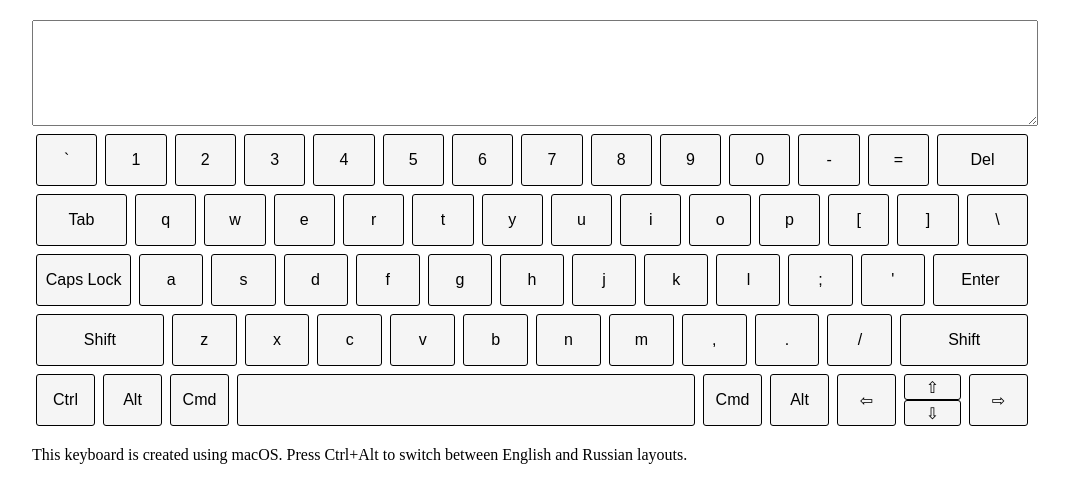
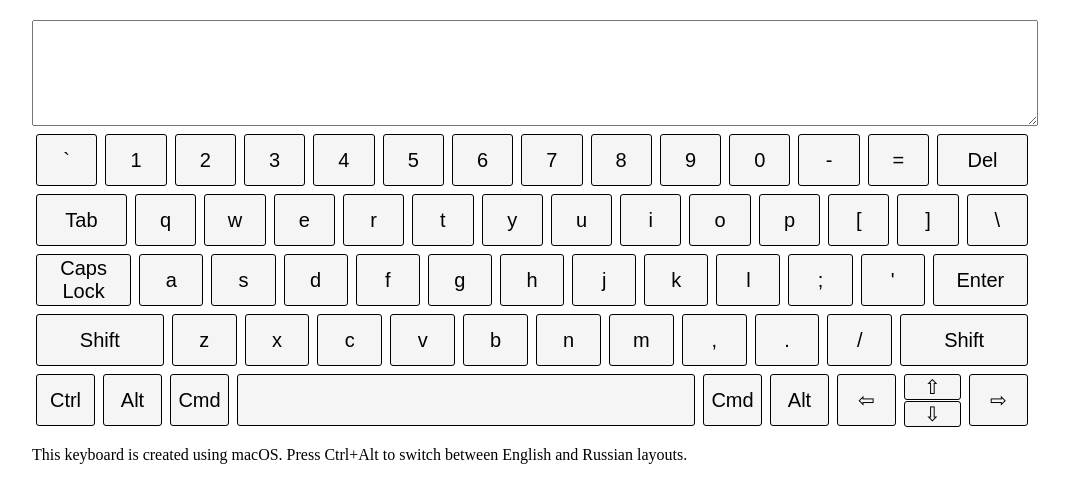
Before and after one commit to fedorenksei/virtual-keyboard, a website with bundled scripts: page src/index.html in a window 1280 px wide. Shown: the whole page, without its empty margins (108-1177 px from the left). Built offline with nearby package versions, Linux system fonts and the light colour scheme.

Commit message:
feat: change font sizes

```diff
--- a/src/style.css
+++ b/src/style.css
@@ -12,6 +12,7 @@ body {
 .keyboard-app__input {
   width: 100%;
   height: 100px;
+  font-size: 32px;
 }
 
 .keyboard {
@@ -25,7 +26,7 @@ body {
   display: grid;
   place-items: center;
   text-align: center;
-  font-family: Arial, Helvetica, sans-serif;
+  font: 20px Arial, Helvetica, sans-serif;
   border-radius: 3px;
   border: 1px solid black;
   cursor: pointer;
```
